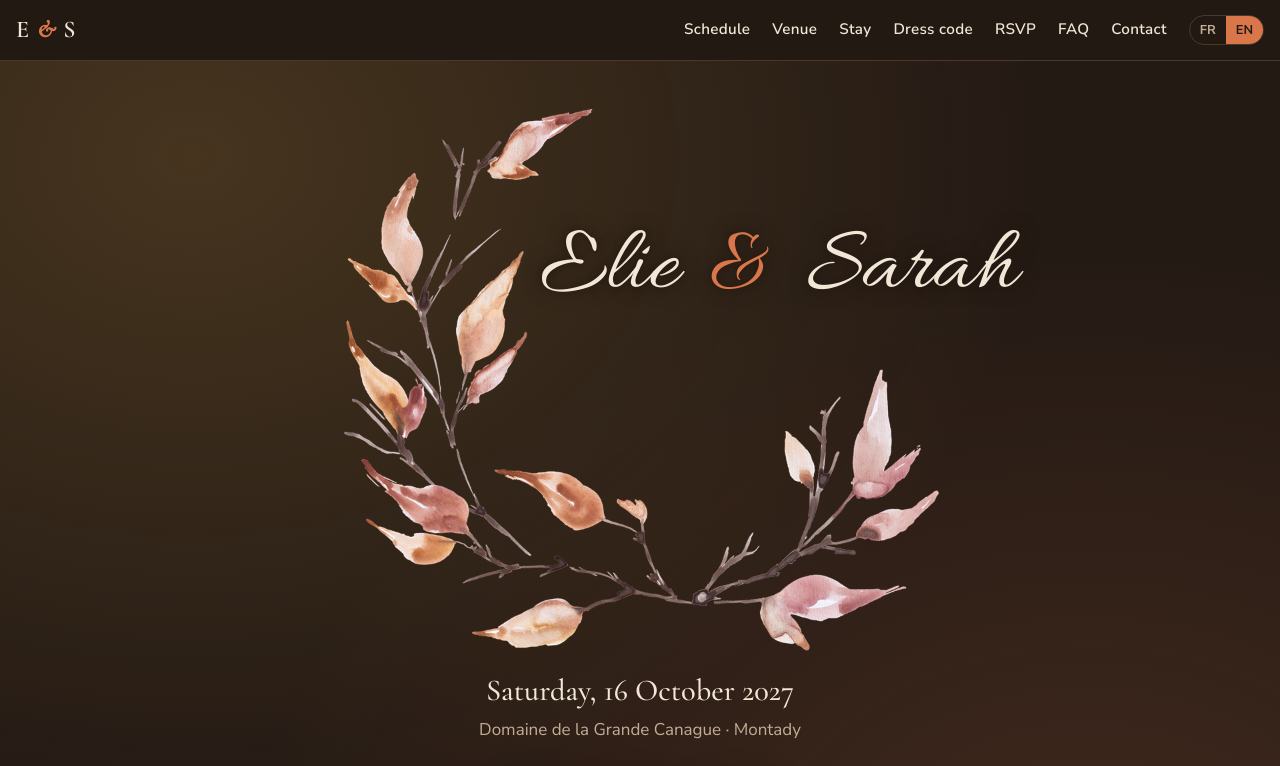
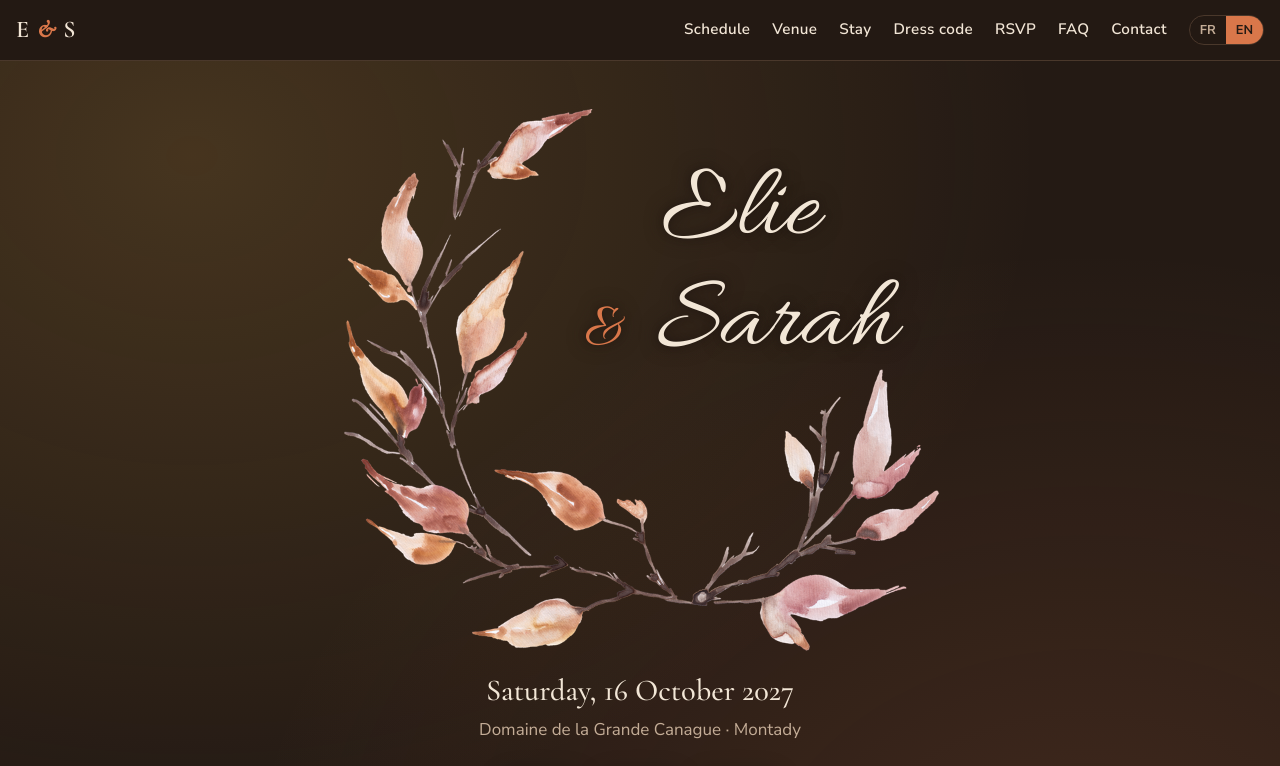
Before and after one commit to haerod/elie-et-sarah, a plain HTML site: page index.html in a window 1280 px wide. Shown: the top 766 px of the page. Drawn offline with nearby package versions, Linux system fonts and the light colour scheme.

Commit message:
Stack the hero names on two lines with a smaller ampersand
Co-Authored-By: Claude Opus 5.5 <noreply@anthropic.com>

```diff
--- a/css/style.css
+++ b/css/style.css
@@ -149,11 +149,11 @@ a { color: var(--accent); }
 .hero-title > :not(.hero-wreath) { position: relative; text-shadow: 0 0 18px var(--bg), 0 0 6px var(--bg); }
 
 .hero-names {
-  font-family: var(--font-script); font-weight: 400; line-height: 1.3;
-  font-size: clamp(3.2rem, 14vw, 5.8rem); color: var(--text); margin: 0;
+  font-family: var(--font-script); font-weight: 400; line-height: 1.05;
+  font-size: clamp(3.6rem, 17vw, 6.6rem); color: var(--text); margin: 0;
   white-space: nowrap;
 }
-.hero-names span { color: var(--accent); margin: 0 .15em 0 .1em; }
+.hero-names span { color: var(--accent); font-size: .6em; margin-right: .1em; }
 .hero-date { font-family: var(--font-title); font-size: clamp(1.4rem, 4vw, 1.9rem); margin: .3em 0 0; }
 .hero-place { color: var(--muted); margin-bottom: 1.5em; }
 
--- a/index.html
+++ b/index.html
@@ -38,7 +38,7 @@
   <section id="accueil" class="hero">
     <div class="hero-title">
       <img class="hero-wreath" src="assets/wreath.png" alt="" width="900" height="822">
-      <h1 class="hero-names">Elie <span>&amp;</span> Sarah</h1>
+      <h1 class="hero-names">Elie<br><span>&amp;</span> Sarah</h1>
     </div>
     <p class="hero-date" data-i18n="hero.date"></p>
     <p class="hero-place">Domaine de la Grande Canague · Montady</p>
```
